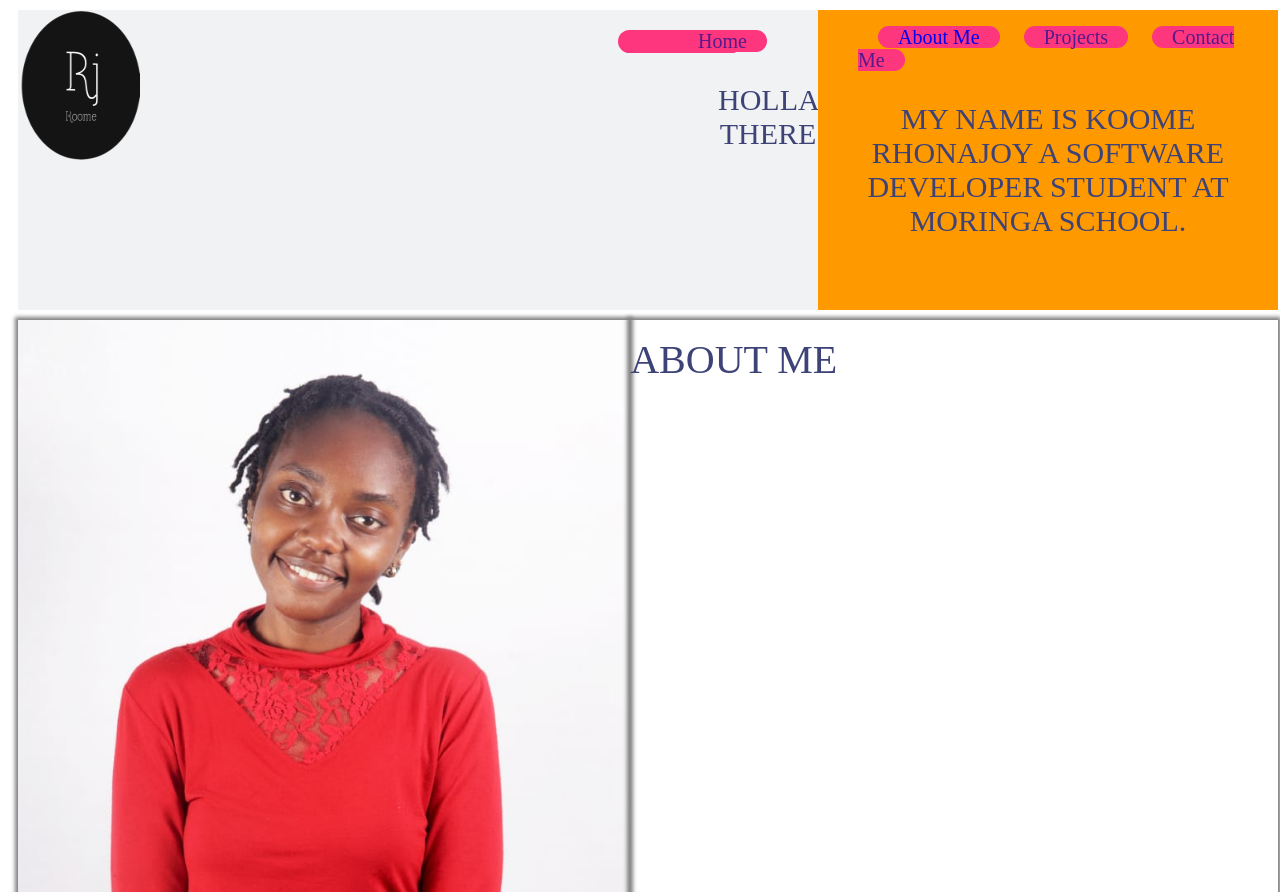
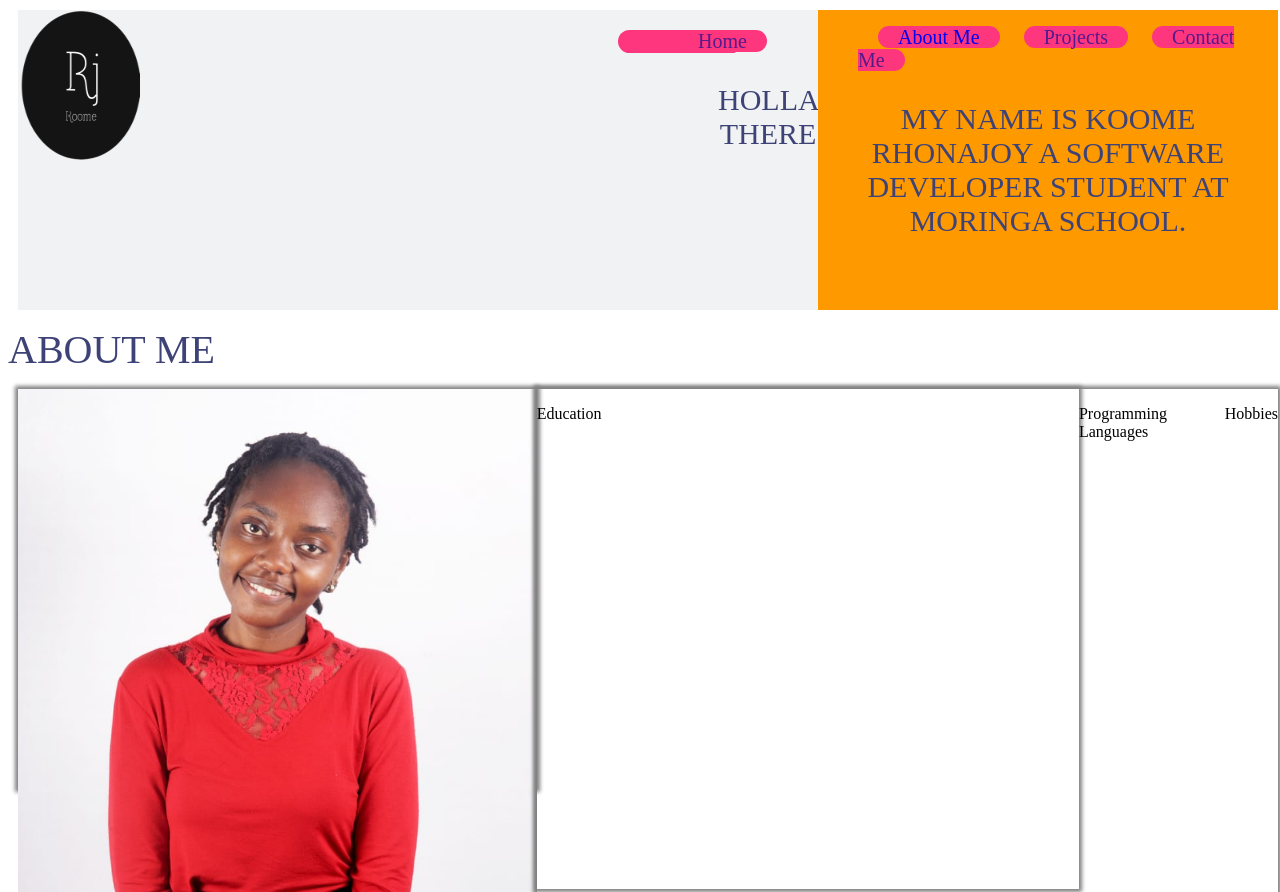
Before and after one commit to RhonaJoyKe/Portfolio, a plain HTML site: page index.html in a window 1280 px wide. Shown: the top 892 px of the page. Drawn offline with Linux system fonts and the light colour scheme.

Commit message:
This will change position of the About me section

```diff
--- a/index.css
+++ b/index.css
@@ -69,21 +69,28 @@ a{
 }
 .about1{
     width:60%;
-    height:600px;
+    height:400px;
     box-shadow:0px 0px 4px 3px grey;
 
 }
 .about1>img{
    width:100%;
-   height:200%;
+   height: 950px;;
    object-fit: cover;
 
 
 }
 .about2{
     width:800px;
-    height:1200px;
+    height:950px;
     box-shadow:0px 0px 4px 3px grey;
+    display: flex;
+}
+.schools{
+    width:600px;
+    height:500px;
+    box-shadow:0px 0px 4px 3px grey;
+
 }
 .section3{
     display: flex;
--- a/index.html
+++ b/index.html
@@ -39,13 +39,30 @@
         </div>
 
     </div>
+    <p id="aboutme"><span style="font-size: 40px; float: center;color: #3E4377; margin-right: 300px;">ABOUT ME</span> </p>
     <div class="section2">
+
         <div class="about1">
             <img src="port-assets/WhatsApp Image 2021-08-27 at 10.10.29 PM.jpeg">
 
         </div>
+
         <div class="about2">
-            <p id="aboutme"><span style="font-size: 40px; float: center;color: #3E4377; margin-right: 300px;">ABOUT ME</span> </p>
+
+            <div class="schools ">
+                <p>Education</p>
+
+            </div>
+            <div class="Languages ">
+                <p>Programming Languages</p>
+            </div>
+            <div class="Work">
+                <p></p>
+            </div>
+            <div class="Hobbies ">
+                <p>Hobbies</p>
+                <p></p>
+            </div>
 
         </div>
 
```
